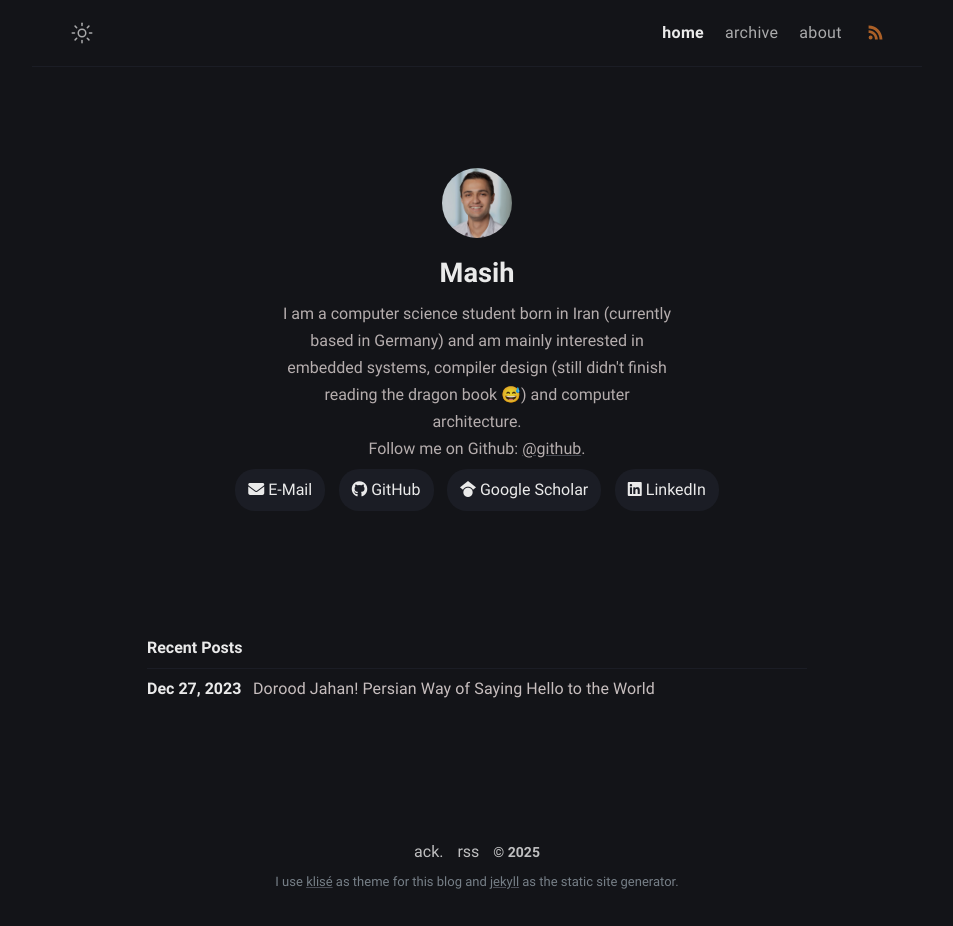
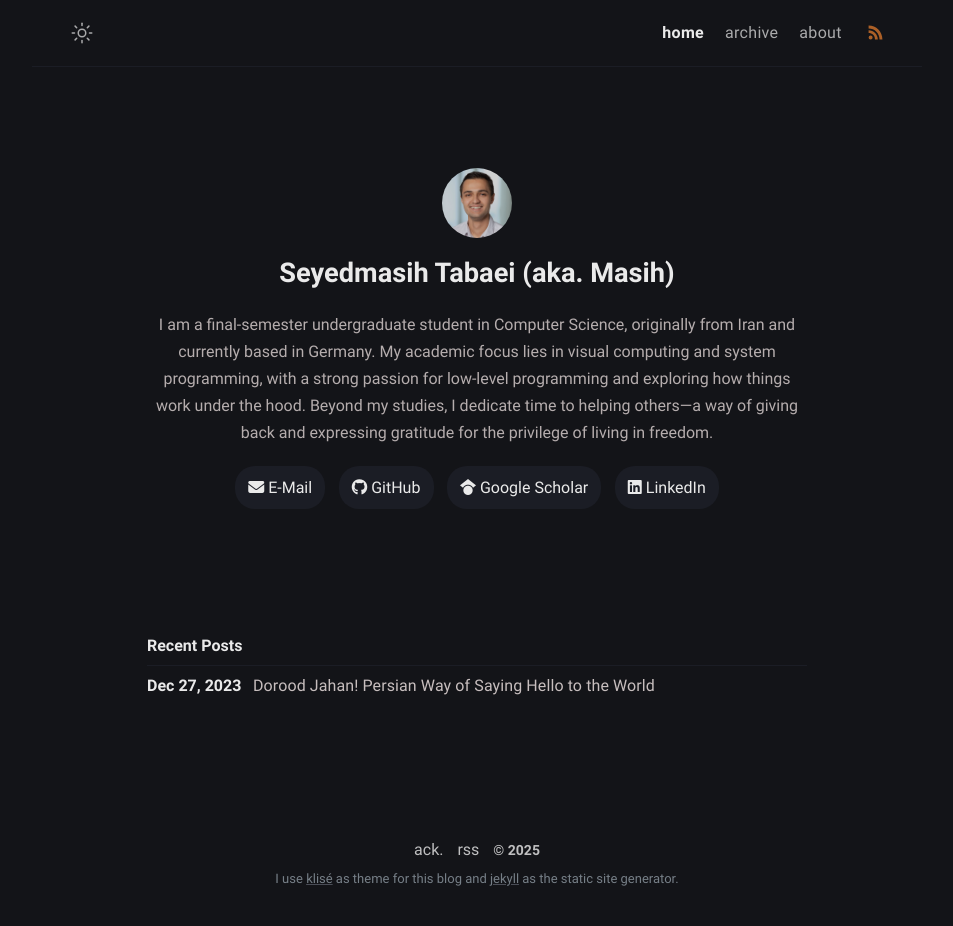
Before and after one commit to Masihtabaei/Masihtabaei.github.io, a Jekyll site: the page built from index.md, in a window 1280 px wide. Shown: the whole page, without its empty margins (163-1116 px from the left). Built offline with Jekyll 4.4.1, drawn with Linux system fonts in a browser that asks for light colours; nearby versions of some CDN libraries.

Commit message:
Update biography
Add a new biography and also an alias

```diff
--- a/_config.yml
+++ b/_config.yml
@@ -2,19 +2,18 @@
 title: Masih's Personal Blog # site title
 description: >- # site description
     I am a computer science student born in Iran (currently based in Germany) and am mainly interested in embedded systems, compiler design (still didn't finish reading the dragon book &#128517;) and computer architecture.</br>
-    Follow me on Github: <a href="https://github.com/Masihtabaei" target="_blank" rel="noopener">@github</a>.
 lang: en-US # default lang
 timezone: Europe/Berlin # set your timezone
 image: assets/img/ogp.png # This image used for Open Graph more info https://ogp.me/
-repo: https://github.com/piharpi/jekyll-klise # site repo [optional]
+repo: https://github.com/Masihtabaei/Masihtabaei.github.io # site repo [optional]
 mode: dark # default theme "dark" | "light"
 
 # Profile settings
 author:
-  name: Masih # author name
+  name: Seyedmasih Tabaei # author name
+  alias: Masih # author alias
   bio: >- # tell to the world
-    I am a computer science student born in Iran (currently based in Germany) and am mainly interested in embedded systems, compiler design (still didn't finish reading the dragon book &#128517;) and computer architecture.</br>
-    Follow me on Github: <a href="https://github.com/Masihtabaei" target="_blank" rel="noopener">@github</a>.
+    I am a final-semester undergraduate student in Computer Science, originally from Iran and currently based in Germany. My academic focus lies in visual computing and system programming, with a strong passion for low-level programming and exploring how things work under the hood. Beyond my studies, I dedicate time to helping others—a way of giving back and expressing gratitude for the privilege of living in freedom.
   username: Masihtabaei # general username
   github: Masihtabaei # github username
   google_scholar: PsjLxWcAAAAJ # google scholar username
--- a/_includes/author.html
+++ b/_includes/author.html
@@ -1,6 +1,7 @@
 <div class="author">
   <img class="author-avatar" src="{{ site.author.avatar }}" alt="{{ site.author.username }}" />
-  <h2 class="author-name">{{ site.author.name }}</h2>
+  <h2 class="author-name">{{ site.author.name }}   {% if site.author.alias and site.author.alias != "" %}
+    (aka. {{ site.author.alias }}) {% endif %}</h2>
   <p class="author-bio">{{ site.author.bio }}</p>
   <div class="author-links">
     <span class="author-link">
--- a/_sass/klise/_layout.scss
+++ b/_sass/klise/_layout.scss
@@ -208,9 +208,8 @@
   }
 
   .author-bio {
-    margin: 0 auto;
+    margin: 2% auto;
     opacity: 0.9;
-    max-width: 393px;
     line-height: 1.688;
   }
 }
```
